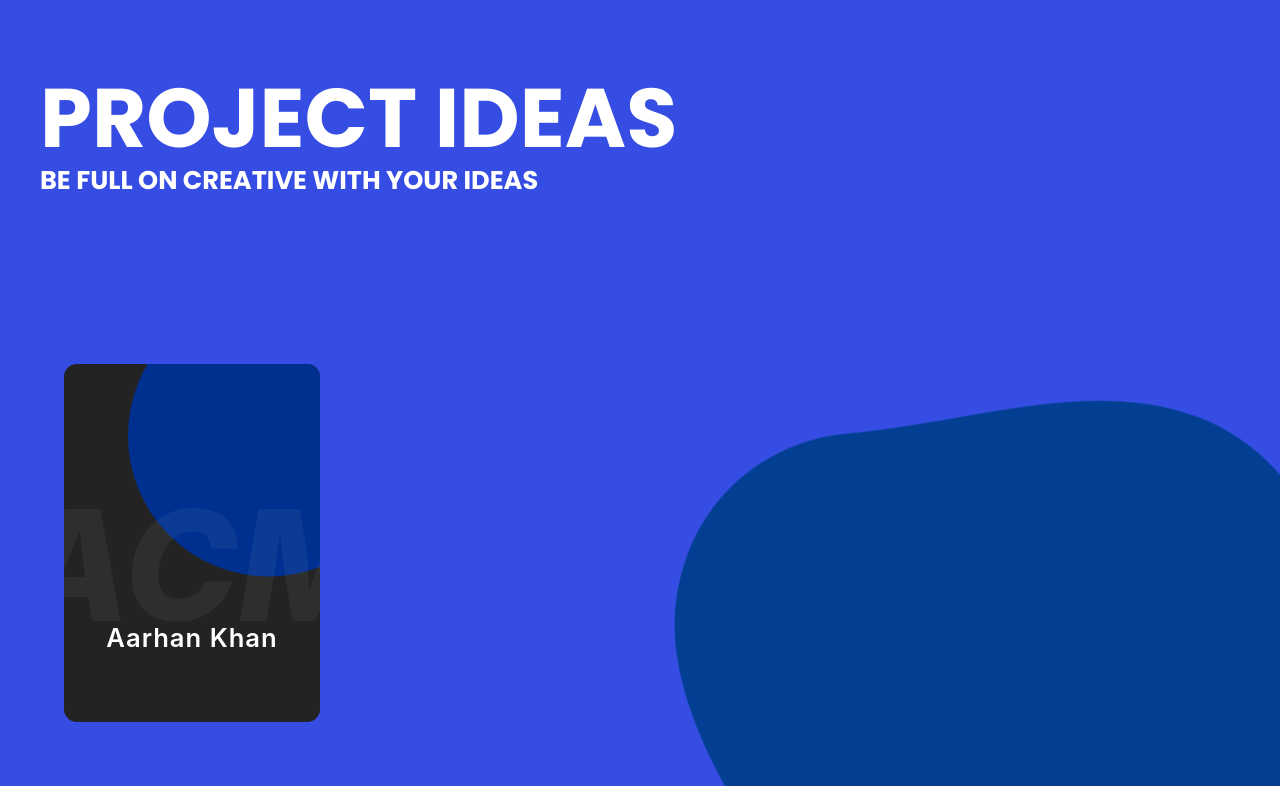
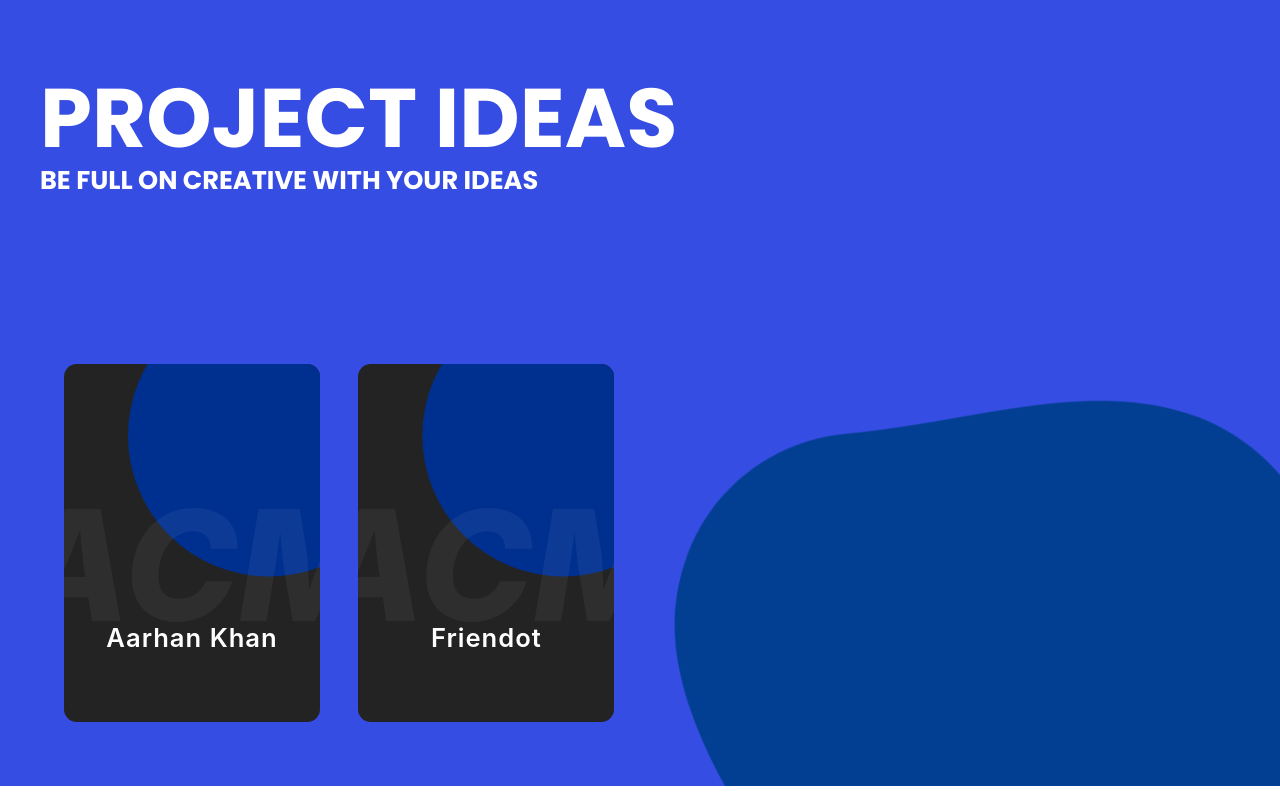
Before and after one commit to ACM-JUIT/Project-Ideas, a React (Create React App) app: page / in a window 1280 px wide. Built offline with nearby package versions, Linux system fonts and the light colour scheme.

Commit message:
Bot which behaves just like your friend

```diff
--- a/src/data.js
+++ b/src/data.js
@@ -3,6 +3,9 @@ export const projectsData = [
       projectName: "Aarhan Khan",
       techStack: "developer of this site",
     },
-
+    {
+      projectName: "Friendot",
+      techStack: "An AI powered bot which intracts with you and talks to you just like your friends",
+    },
 
   ];
```
